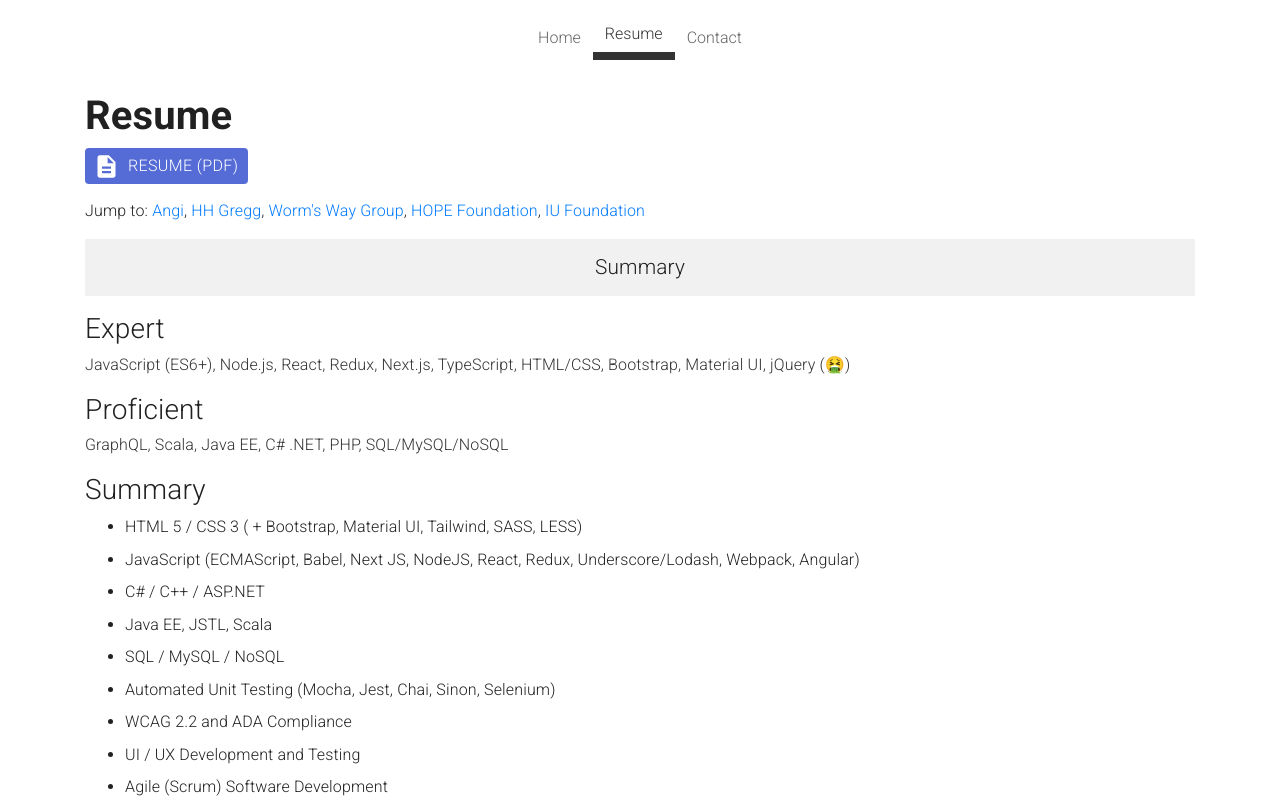
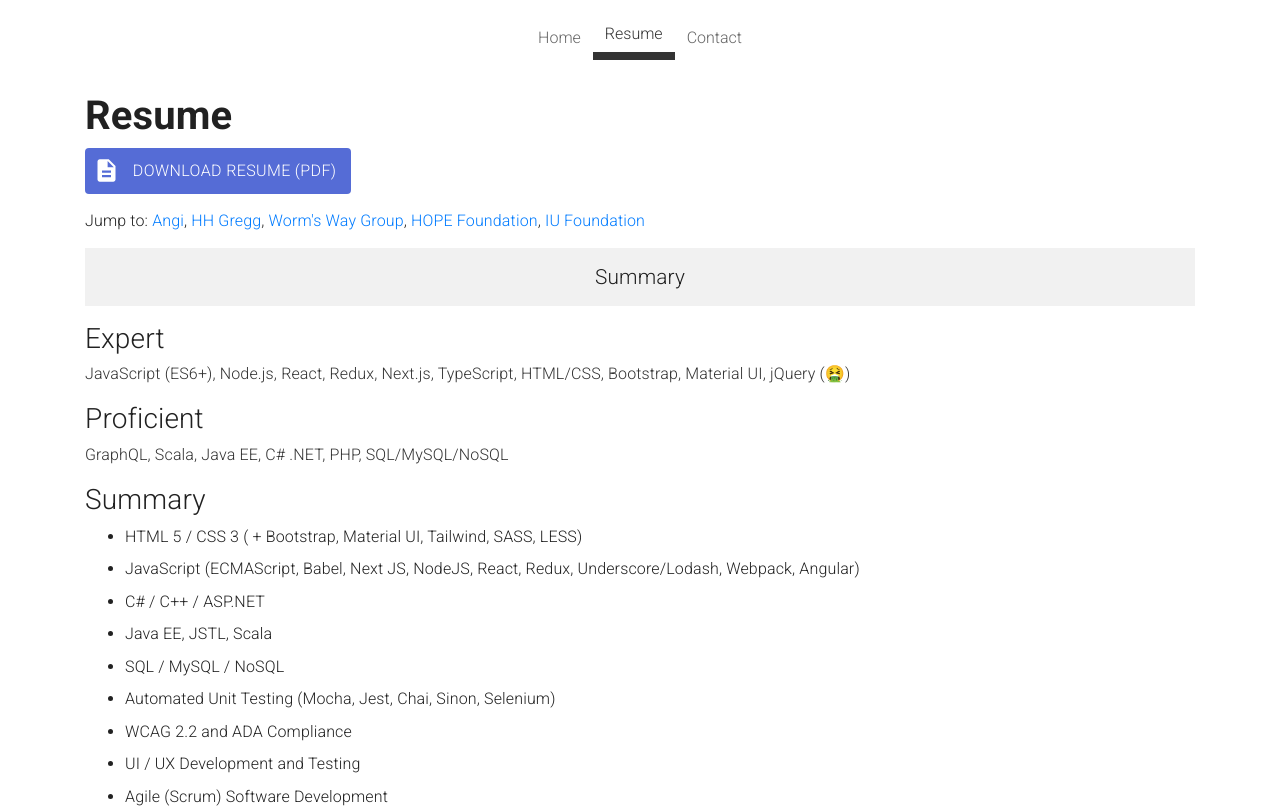
Before and after one commit to christopherrobin/portfolio, a React (Create React App) app: page /resume in a window 1280 px wide. Shown: the top 808 px of the page. Built offline with nearby package versions, Linux system fonts and the light colour scheme.

Commit message:
This will trigger the pdf download instead of trying to open in a browser

```diff
--- a/src/App.scss
+++ b/src/App.scss
@@ -1,9 +1,9 @@
 // @import url('https://fonts.googleapis.com/css2?family=Roboto:ital,wght@0,300;0,900;1,300;1,900&display=swap');
-@import url('https://fonts.googleapis.com/css2?family=Roboto:ital,wght@0,300;0,700;1,300;1,700&display=swap');
-@import '../src/variables.scss';
+@import url("https://fonts.googleapis.com/css2?family=Roboto:ital,wght@0,300;0,700;1,300;1,700&display=swap");
+@import "../src/variables.scss";
 
 * {
-  font-family: 'Roboto', sans-serif;
+  font-family: "Roboto", sans-serif;
   font-size: 16px;
 }
 
@@ -15,18 +15,19 @@ h1 {
   font-weight: 700;
 }
 
-h2{
+h2 {
   font-weight: 700;
 }
 
 .sub-title {
   font-style: italic;
-  margin-top: .6em;
+  margin-top: 0.6em;
   margin-bottom: 0;
   font-size: 2em;
 }
 
-#pre-loader, #loaded {
+#pre-loader,
+#loaded {
   text-align: center;
 }
 
@@ -63,7 +64,6 @@ path {
   height: 5em;
 }
 
-
 #menu {
   text-align: center;
   a {
@@ -83,10 +83,12 @@ path {
     background-color: #fff;
     color: rgb(133, 133, 133);
   }
-  .selected-menu-item:hover { text-decoration: none; }
+  .selected-menu-item:hover {
+    text-decoration: none;
+  }
 }
 
-#app-container h1{
+#app-container h1 {
   font-weight: 700;
 }
 
@@ -133,7 +135,7 @@ ul {
 }
 
 /* Smartphones (portrait and landscape) ----------- */
-@media only screen and (min-device-width : 320px) and (max-device-width : 480px) {
+@media only screen and (min-device-width: 320px) and (max-device-width: 480px) {
   #top-banner {
     h1 {
       text-align: center;
@@ -153,3 +155,13 @@ ul {
 a.MuiButtonBase-root.MuiButton-root.MuiButton-contained.external-links-button.MuiButton-containedPrimary.MuiButton-fullWidth {
   color: #fff;
 }
+
+.btn-resume-download a {
+  color: #fff;
+  padding: 0.3em;
+}
+
+.btn-resume-download a:hover {
+  text-decoration: none;
+  color: #fff;
+}
--- a/src/components/ResumeDownloadButton.js
+++ b/src/components/ResumeDownloadButton.js
@@ -1,4 +1,5 @@
 import React from "react";
+import { Link } from "react-router-dom";
 import Button from "@material-ui/core/Button";
 import DescriptionIcon from "@material-ui/icons/Description";
 
@@ -12,9 +13,8 @@ const ResumeDownloadButton = () => {
         color="primary"
         startIcon={<DescriptionIcon />}
         className="external-links-button"
-        onClick={() => window.open('./ChristopherReynolds-SoftwareEngineer-2021_web.pdf', '_blank')}
       >
-        Resume (PDF)
+        <Link to="./ChristopherReynolds-SoftwareEngineer-2021_web.pdf" target="_blank" download>Download Resume (PDF)</Link>
       </Button>
     </div>
   );
```
Also changed, not shown: 2 other files (tests, documents, lock files or other folders).
